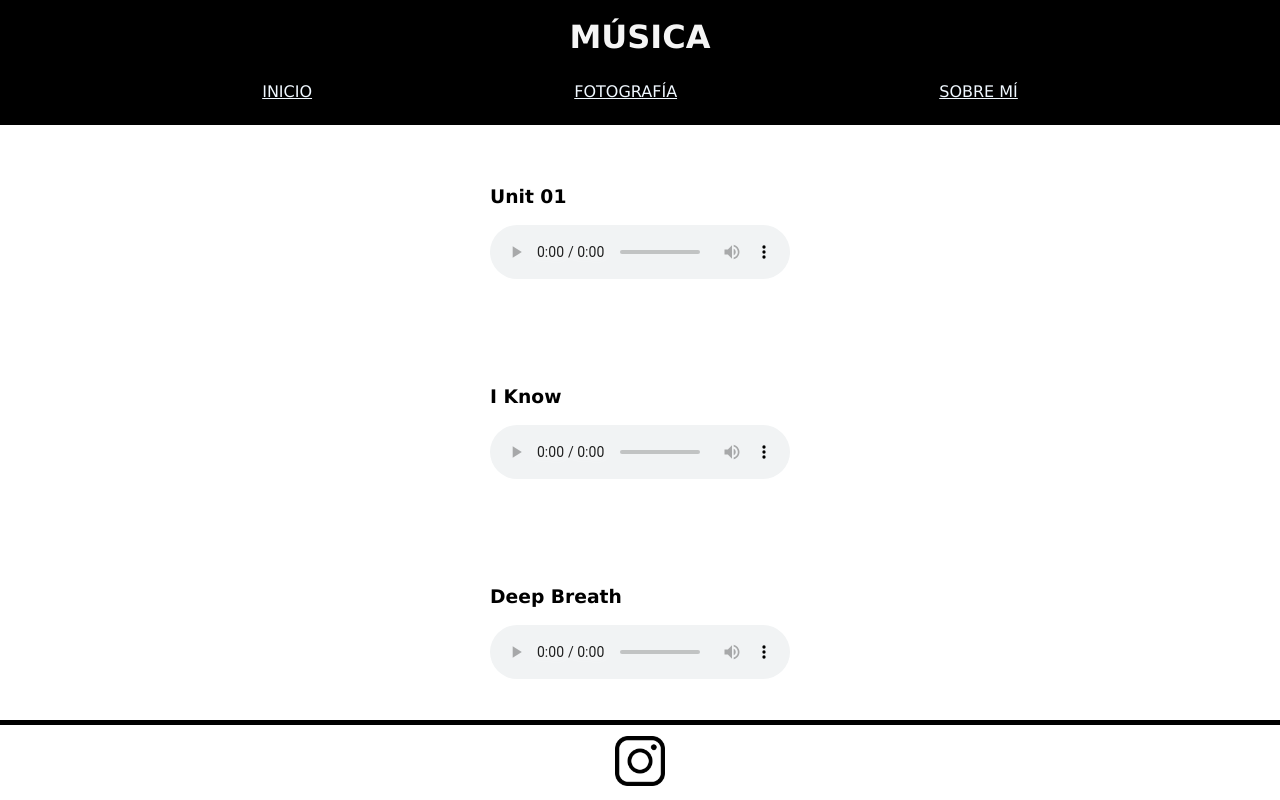
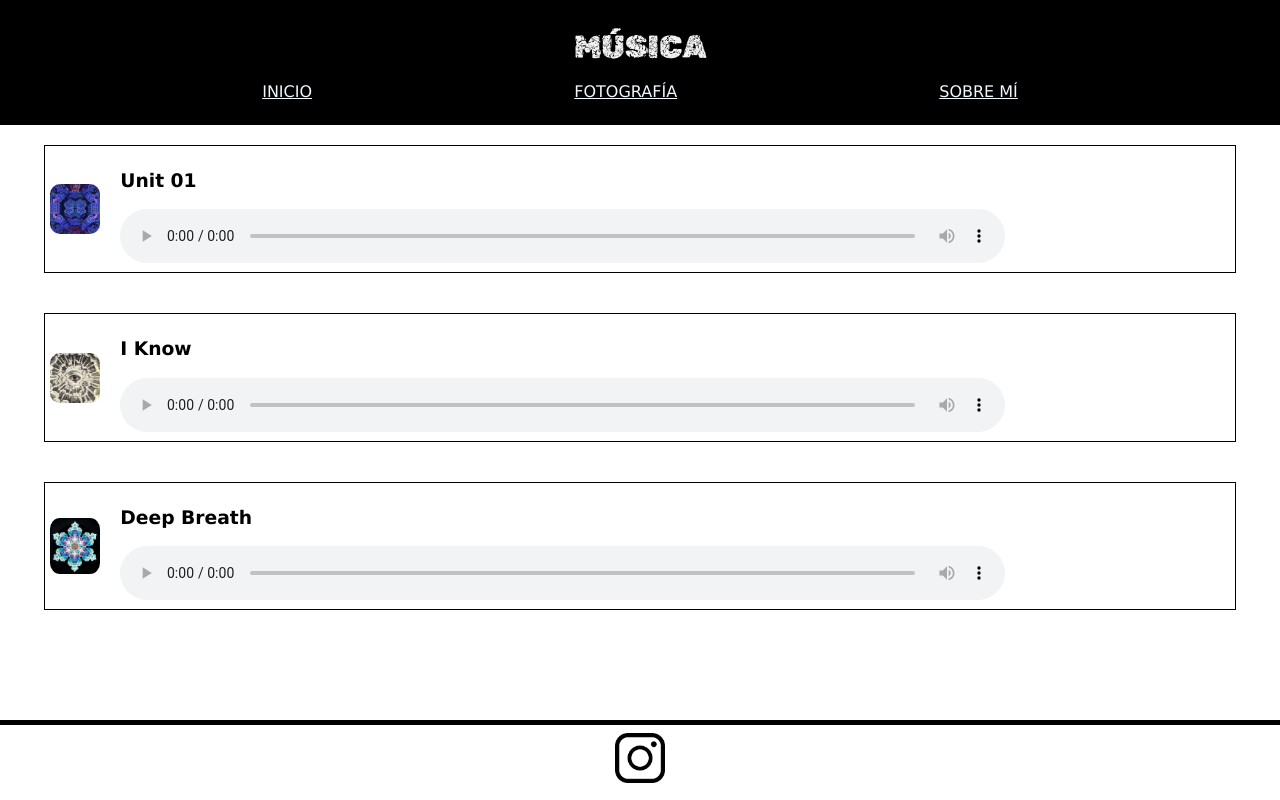
Before and after one commit to ZManak/Web-Personal, a plain HTML site: page pages/musica.html in a window 1280 px wide. Drawn offline with Linux system fonts and the light colour scheme.

Commit message:
avances domingo

```diff
--- a/pages/musica.html
+++ b/pages/musica.html
@@ -8,34 +8,50 @@
     <title>MUSICA</title>
 </head>
 <body>
+    <div class="container">
+        <div class="content">
             <header>
                 <h1>MÚSICA</h1>
                 <nav>
                     <ul>
                         <li><a href="../index.html">INICIO</a></li>
-                <li><a href="./pages/fotografia.html">FOTOGRAFÍA</a></li>
-                <li><a href="./pages/biografia.html">SOBRE MÍ</a></li>
+                        <li><a href="../pages/fotografia.html">FOTOGRAFÍA</a></li>
+                        <li><a href="../pages/biografia.html">SOBRE MÍ</a></li>
                     </ul>
                 </nav>
             </header>
             <main class="music">
+                <section class="playlist">
+                    <div class="songbox">
+                        <img src="../assets/images/mandel.jpeg" alt="mandelbrot">
                         <div class="song">
                             <h3>Unit 01</h3>
                             <audio src="../assets/sound/unit01.mp3" controls type="mp3"></audio>
                         </div>
+                    </div>
+                    <div class="songbox">
+                        <img src="../assets/images/isee.jpeg" alt="ojo">
                         <div class="song">
                             <h3>I Know</h3>
                             <audio src="../assets/sound/iKnow.mp3" controls type="mp3"></audio>
                         </div>
+                    </div>
+                    <div class="songbox">
+                        <img src="../assets/images/fractal.jpeg" alt="fractal">
                         <div class="song">
                             <h3>Deep Breath</h3>
                             <audio src="../assets/sound/Breath.mp3" controls type="mp3"></audio>
                         </div>
+                    </div>
+                </section>
             </main>
+        </div>
         <footer>
             <section class="center">
                 <a class="logo" href="https://www.instagram.com/zhaosmanak/" target="_blank"><img src="../assets/images/ig.png" alt="logo instagram" width="50"></a>
             </section>
         </footer>
+        </div>
+    </div>
 </body>
 </html>
--- a/styles/styles.css
+++ b/styles/styles.css
@@ -1,5 +1,15 @@
 *{
     font-family: 'Lucida Sans', 'Lucida Sans Regular', 'Lucida Grande', 'Lucida Sans Unicode', 'Geneva', Verdana, sans-serif;
+}
+
+@font-face {
+    font-family: 'Glitch';
+    src: url("../RubikDistressed-Regular.ttf");
+}
+
+@font-face {
+    font-family: 'Alien';
+    src: url("../AbyssinicaSIL-Regular.ttf");
 }
 
 body {
@@ -37,8 +47,6 @@ footer{
     background-color: white;
 }
 
-
-
 .landing{
     display: flex;
     flex-direction: column;
@@ -47,20 +55,21 @@ footer{
 }
 
 .intro-text{
-    font-size: larger;
+    font-size: 16px;
     padding: 10vh;
 }
 
 main.landing>img{
-    margin-top: 30px;
     padding: 20px;
+    margin-bottom: 10px;
     width: 100px
 }
 
 .foto{
     display: flex;
     flex-wrap: wrap;
-    align-items:flex-start;
+    justify-content: center;
+    align-items:center;
     flex-direction: row;
     max-height: 100vh;
 }
@@ -75,12 +84,38 @@ main.landing>img{
 }
 
 .music {
-    height: 600px;
     display: flex;
     flex-wrap: wrap;
     flex-direction: column;
+    justify-content:space-between;
+    align-items: center;
+}
+
+.playlist{
+    display: flex;
+    flex-direction: column;
+    flex-wrap: wrap;
+    width: 95vw;
+    align-items:center;
     justify-content: space-around;
+}
+
+.songbox{
+    display: flex;
     align-items: center;
+    padding: 5px;
+    border: 1px solid black;
+    margin: 20px 0px 20px 0px;
+    width: 97%;
+}
+
+.song{
+    width: 75%;
+}
+.songbox img{
+    width: 50px;
+    border-radius: 20%;
+    margin: 0px 20px 0px 0px;
 }
 
 header>nav>ul{
@@ -105,7 +140,7 @@ a:hover{
 }
 
 a.ig{
-    display: inline-block;
+   text-align: center;
     height: 50px;
 }
 
@@ -125,6 +160,10 @@ a.ig{
     padding: 20px;
 }
 
+div.bio-text>p{
+    font-size: large;
+}
+
 .left{
     float: left;
     margin: 0 20px 20px 0;
@@ -133,10 +172,21 @@ a.ig{
 }
 
 h1{
-    margin: 10px 10px;
+    font-family: Glitch;
+    font-weight: lighter;
+    margin: 20px 0px 0px 0px;
+    padding: 0px 20px;
 }
 
 .center {
     text-align: center;
-    margin: 10px;
+    margin: 10px 0px 15px 0px;
 }
+
+audio{
+    width: 100%;
+}
+
+#xeno{
+    font-family: Alien;
+}
```
Also changed, not shown: index.html (+6 -1 lines), pages/biografia.html (+1 -1 lines), pages/fotografia.html (+4 -0 lines), AbyssinicaSIL-Regular.ttf (added), NotoSansMendeKikakui-Regular.ttf (added), OFL.txt (added), RubikDistressed-Regular.ttf (added), assets/OFL.txt (added), assets/images/fractal.jpeg (added), assets/images/isee.jpeg (added), assets/images/mandel.jpeg (added), rubikglitch-regular.ttf (added). Lines whose indentation alone changed are shown as unchanged.
